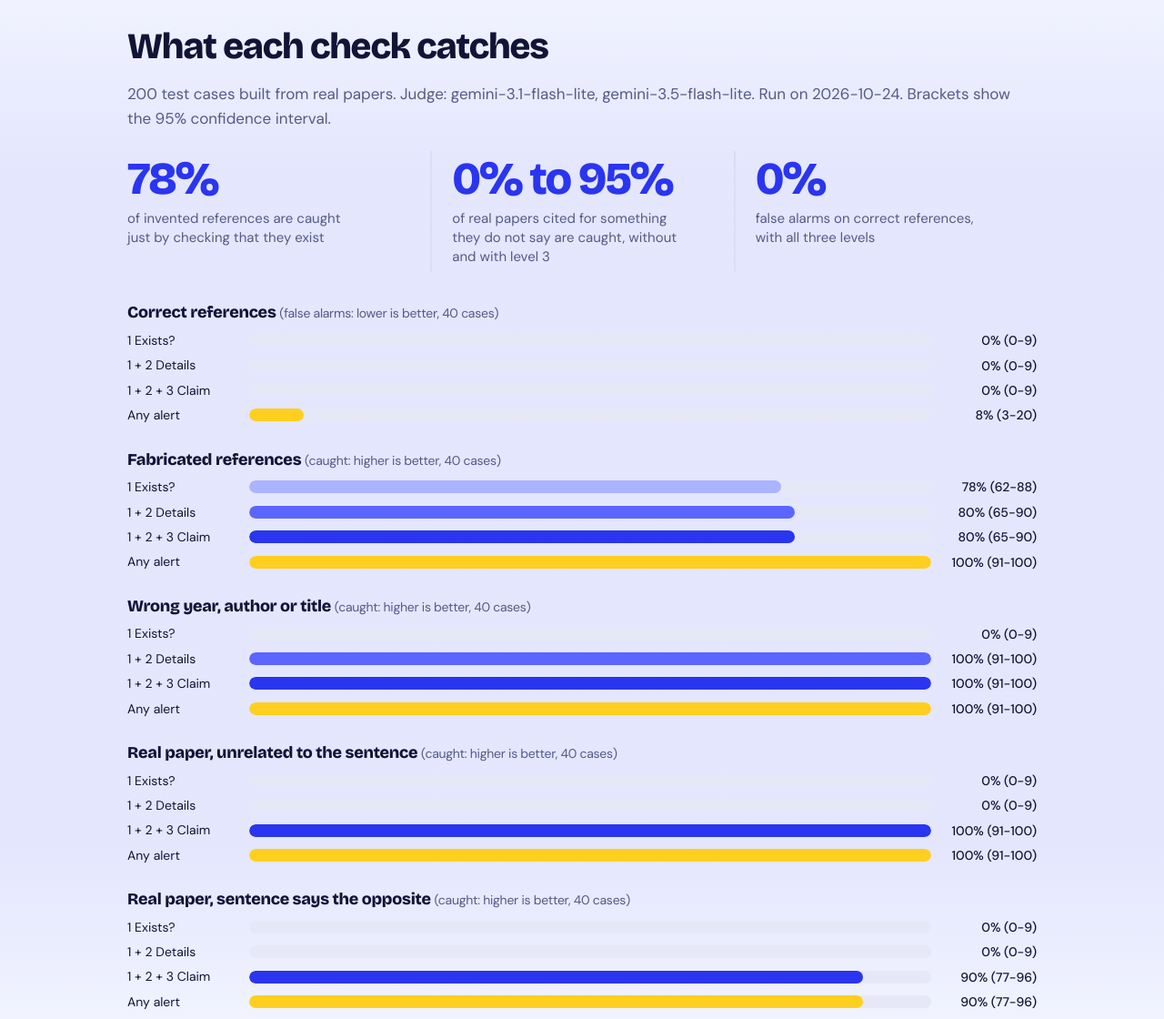
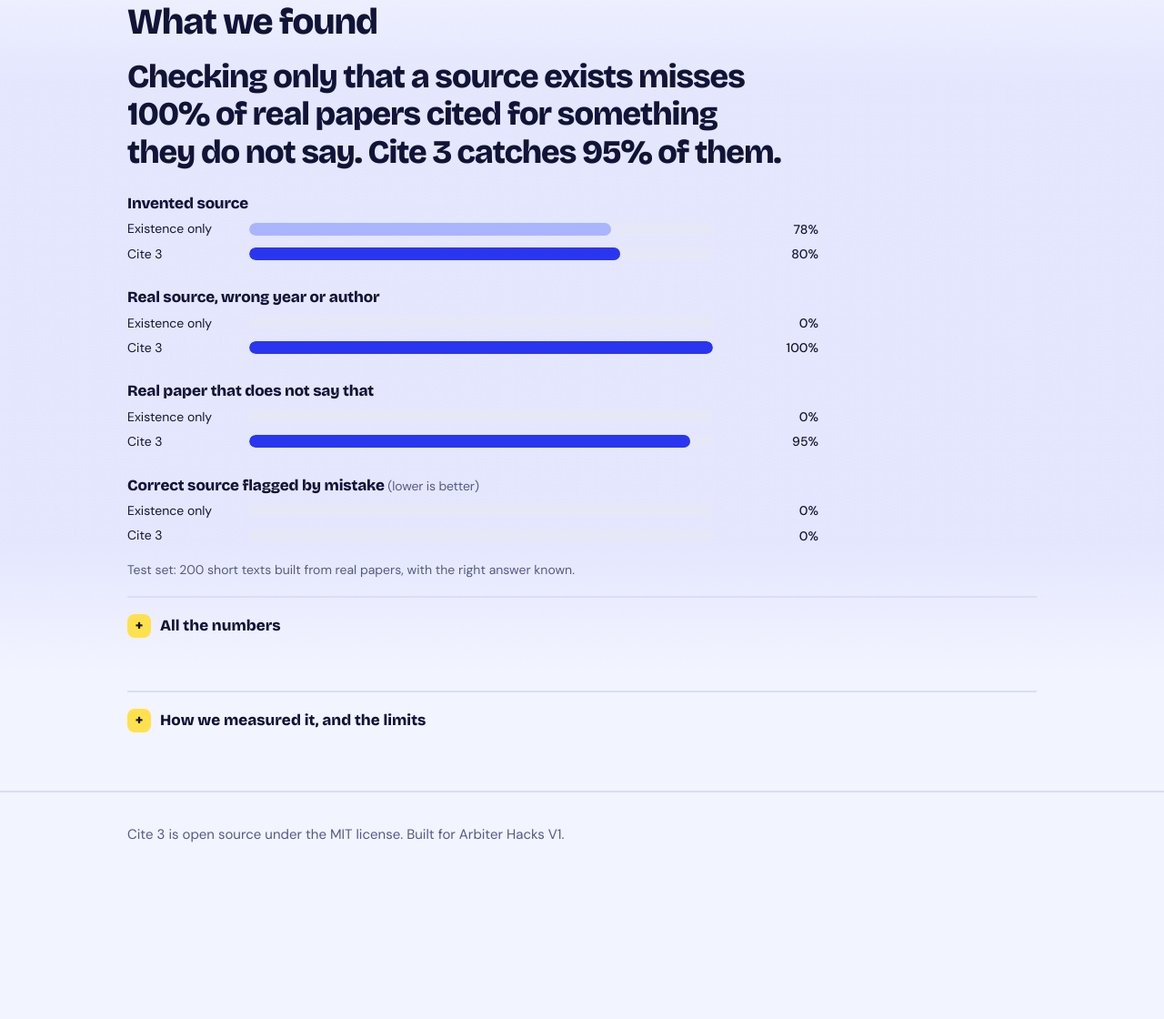
Before and after one commit to sethgoisso-pixel/cite3, a website with bundled scripts: page index.html in a window 1280 px wide. Shown: the part 1449-2569 px from the top of the page at 91% size. After the commit the page ends 2426 px from the top, so only its background shows below. Built offline with nearby package versions, Linux system fonts and the light colour scheme.

Commit message:
Add files via upload

```diff
--- a/app.js
+++ b/app.js
@@ -189,23 +189,17 @@ function wilson(k, n) {
 }
 const pct = (k, n) => (n ? Math.round((100 * k) / n) : 0);
 
-function stat(num, cap) {
-  return h("div", { class: "stat" }, h("span", { class: "num" }, num), h("span", { class: "cap" }, cap));
+function vsRow(label, a, b, hint) {
+  return h(
+    "div",
+    { class: "vs" },
+    h("div", { class: "vs-label" }, label, hint ? h("span", { class: "hint" }, " " + hint) : null),
+    h("div", { class: "bar" }, h("span", { class: "who" }, "Existence only"), h("div", { class: "track" }, h("div", { class: "fill v1", "data-w": String(a) })), h("span", { class: "val" }, a + "%")),
+    h("div", { class: "bar" }, h("span", { class: "who" }, "Cite 3"), h("div", { class: "track" }, h("div", { class: "fill v3", "data-w": String(b) })), h("span", { class: "val" }, b + "%"))
+  );
 }
 
-function renderResults(data) {
-  const body = $("#results-body");
-  const { summary, meta } = data;
-  const t = summary.byType;
-  const rate = (type, v) => pct(t[type].flagged[v], t[type].valid);
-  const both = (v) => pct(t.misused.flagged[v] + t.contradicted.flagged[v], t.misused.valid + t.contradicted.valid);
-  const ledger = h(
-    "div",
-    { class: "ledger" },
-    stat(`${rate("fabricated", "L1")}%`, "of invented references are caught just by checking that they exist"),
-    stat(`${both("L1L2")}% to ${both("L1L2L3")}%`, "of real papers cited for something they do not say are caught, without and with level 3"),
-    stat(`${rate("correct", "L1L2L3")}%`, "false alarms on correct references, with all three levels")
-  );
+function detailBars(t) {
   const bars = h("div", { class: "bars" });
   for (const type of Object.keys(TYPE_INFO)) {
     const row = t[type];
@@ -215,22 +209,51 @@ function renderResults(data) {
       const k = row.flagged[key];
       const [lo, hi] = wilson(k, row.valid);
       block.append(
-        h("div", { class: "bar" }, h("span", {}, label), h("div", { class: "track" }, h("div", { class: "fill " + cls, "data-w": String(pct(k, row.valid)) })), h("span", { class: "val" }, `${pct(k, row.valid)}% (${Math.round(lo * 100)}-${Math.round(hi * 100)})`))
+        h("div", { class: "bar" }, h("span", { class: "who" }, label), h("div", { class: "track" }, h("div", { class: "fill " + cls, "data-w": String(pct(k, row.valid)) })), h("span", { class: "val" }, `${pct(k, row.valid)}% (${Math.round(lo * 100)}-${Math.round(hi * 100)})`))
       );
     }
     bars.append(block);
   }
+  return bars;
+}
+
+function renderResults(data) {
+  const body = $("#results-body");
+  const { summary, meta } = data;
+  const t = summary.byType;
+  const rate = (type, v) => pct(t[type].flagged[v], t[type].valid);
+  const both = (v) => pct(t.misused.flagged[v] + t.contradicted.flagged[v], t.misused.valid + t.contradicted.valid);
+
+  const headline = h("p", { class: "headline" }, `Checking only that a source exists misses ${100 - both("L1")}% of real papers cited for something they do not say. Cite 3 catches ${both("L1L2L3")}% of them.`);
+  const chart = h(
+    "div",
+    { class: "vs-chart" },
+    vsRow("Invented source", rate("fabricated", "L1"), rate("fabricated", "L1L2L3")),
+    vsRow("Real source, wrong year or author", rate("wrong_details", "L1"), rate("wrong_details", "L1L2L3")),
+    vsRow("Real paper that does not say that", both("L1"), both("L1L2L3")),
+    vsRow("Correct source flagged by mistake", rate("correct", "L1"), rate("correct", "L1L2L3"), "(lower is better)")
+  );
   const unv = Object.values(t).reduce((n, r) => n + (r.unverifiable || 0), 0);
-  const unvNote = unv ? h("p", { class: "muted" }, `${unv} cases could not be judged at level 3 because no abstract was available. They count as not flagged. "Any alert" also counts yellow warnings such as a close but not exact title match.`) : null;
+  const detailsBox = h(
+    "details",
+    { class: "more" },
+    h("summary", {}, "All the numbers"),
+    h("p", { class: "muted" }, `${meta.cases} test cases built from real papers. Judge: ${meta.models}. Run on ${meta.date}. Brackets show the 95% confidence interval. "Any alert" also counts yellow warnings such as a close but not exact title match.`),
+    detailBars(t),
+    unv ? h("p", { class: "muted" }, `${unv} case(s) could not be judged at level 3 because no abstract was available. They count as not flagged.`) : null
+  );
   body.replaceChildren(
     ...[
-      h("p", { class: "muted" }, `${meta.cases} test cases built from real papers. Judge: ${meta.models}. Run on ${meta.date}. Brackets show the 95% confidence interval.`),
-      ledger,
-      bars,
-      unvNote,
+      headline,
+      chart,
+      h("p", { class: "muted small" }, `Test set: ${meta.cases} short texts built from real papers, with the right answer known.`),
+      detailsBox,
     ].filter(Boolean)
   );
-  const grow = () => bars.querySelectorAll(".fill").forEach((f) => (f.style.width = f.dataset.w + "%"));
+  const grow = () => body.querySelectorAll(".fill").forEach((f) => (f.style.width = f.dataset.w + "%"));
+  const target = body.querySelector(".vs-chart");
+  const openDetails = () => grow();
+  detailsBox.addEventListener("toggle", openDetails);
   if ("IntersectionObserver" in window) {
     const io = new IntersectionObserver((entries) => {
       if (entries.some((e) => e.isIntersecting)) {
@@ -238,7 +261,7 @@ function renderResults(data) {
         io.disconnect();
       }
     }, { threshold: 0.1 });
-    io.observe(bars);
+    io.observe(target);
   } else grow();
 }
 
--- a/index.html
+++ b/index.html
@@ -60,7 +60,7 @@
 
   <section id="try" class="wrap block">
     <h2>Check a text</h2>
-    <p class="muted">Paste a text with numbered citations like <code translate="no">[1]</code> and a <code translate="no">References</code> list. Levels 1 and 2 run in your browser. Level 3 needs the live judge.</p>
+    <p class="muted">Paste a text with citations like <code translate="no">[1]</code> and a <code translate="no">References</code> list, or pick an example.</p>
     <div class="examples" id="examples"></div>
     <label for="input" class="sr">Text to check</label>
     <textarea id="input" rows="12" spellcheck="false" translate="no" placeholder="Paste your text and its References list here"></textarea>
@@ -73,21 +73,22 @@
 
   <section id="results" class="results-sec">
     <div class="wrap block">
-      <h2>What each check catches</h2>
+      <h2>What we found</h2>
       <div id="results-body"><p class="muted">Loading results...</p></div>
     </div>
   </section>
 
-  <section id="method" class="wrap block">
-    <h2>How we measured it</h2>
-    <p>We build a labelled test set from real papers (a random sample from OpenAlex), so the right answer is known for every case. Each case is a short text with one citation.</p>
+  <section id="method" class="wrap more-wrap">
+    <details class="more">
+      <summary>How we measured it, and the limits</summary>
+      <p>We build a test set from real papers (a random sample from OpenAlex), so the right answer is known for every case. Each case is a short text with one citation.</p>
       <table class="plain">
         <thead><tr><th>Case type</th><th>What is wrong</th></tr></thead>
         <tbody>
           <tr><td>correct</td><td>Nothing. Used to count false alarms.</td></tr>
           <tr><td>fabricated</td><td>An invented reference: made-up title, and a made-up DOI in half the cases.</td></tr>
           <tr><td>wrong_details</td><td>A real paper with a wrong year, a wrong first author, or a real DOI with another paper's title.</td></tr>
-        <tr><td>misused</td><td>A real paper with right details, but it is about something else than the sentence.</td></tr>
+          <tr><td>misused</td><td>A real paper with right details, but about something else than the sentence.</td></tr>
           <tr><td>contradicted</td><td>A real paper with right details, but the sentence says the opposite of its abstract.</td></tr>
         </tbody>
       </table>
@@ -99,6 +100,7 @@
         <li>The set is small. Read the confidence intervals, not only the percentages.</li>
         <li>Free-tier models can change. Lookup errors are counted separately and never hidden.</li>
       </ul>
+    </details>
   </section>
 </main>
 
--- a/styles.css
+++ b/styles.css
@@ -117,6 +117,18 @@ textarea:focus-visible { border-color: var(--cobalt); outline: none; box-shadow:
 
 /* results */
 .results-sec { background: linear-gradient(180deg, transparent, rgba(42, 53, 240, .07) 18%, rgba(42, 53, 240, .07) 82%, transparent); margin-top: 30px; }
+.headline { font: 800 clamp(24px, 4.2vw, 36px)/1.15 var(--display); letter-spacing: -.03em; margin: 8px 0 26px; max-width: 24em; text-wrap: balance; }
+.small { font-size: 14px; margin: 10px 0 18px; }
+.vs-chart { display: grid; gap: 22px; max-width: 760px; }
+.vs-label { font: 700 17px/1.2 var(--display); letter-spacing: -.01em; margin-bottom: 6px; }
+.vs-label .hint { font: 400 14px var(--body); color: var(--muted); }
+.bar .who { font-size: 14px; }
+.more { margin-top: 10px; border-top: 2px solid var(--line); padding-top: 4px; }
+.more > summary { cursor: pointer; font: 700 17px/1.2 var(--display); padding: 14px 0; list-style: none; display: flex; align-items: center; gap: 10px; }
+.more > summary::-webkit-details-marker { display: none; }
+.more > summary::before { content: "+"; display: inline-grid; place-items: center; width: 26px; height: 26px; border-radius: 8px; background: var(--hi); color: #121437; font-weight: 800; }
+.more[open] > summary::before { content: "-"; }
+.more-wrap { padding-top: 10px; padding-bottom: 10px; }
 .ledger { display: grid; grid-template-columns: repeat(3, 1fr); gap: 0; margin: 22px 0 34px; }
 .stat { padding: 6px 22px 6px 0; }
 .stat + .stat { padding-left: 22px; border-left: 2px solid var(--line); }
@@ -138,3 +150,4 @@ table.plain { width: 100%; border-collapse: collapse; font-size: 16px; margin: 1
 table.plain th, table.plain td { text-align: left; border-bottom: 2px solid var(--line); padding: 10px 8px 10px 0; vertical-align: top; }
 table.plain td:first-child { font: 700 15px var(--display); white-space: nowrap; padding-right: 18px; }
 .foot { padding: 34px 0 48px; color: var(--muted); font-size: 15px; margin-top: 40px; border-top: 2px solid var(--line); }
+.results-sec h2 { margin-bottom: 18px; }
```
Lines whose indentation alone changed are shown as unchanged.
